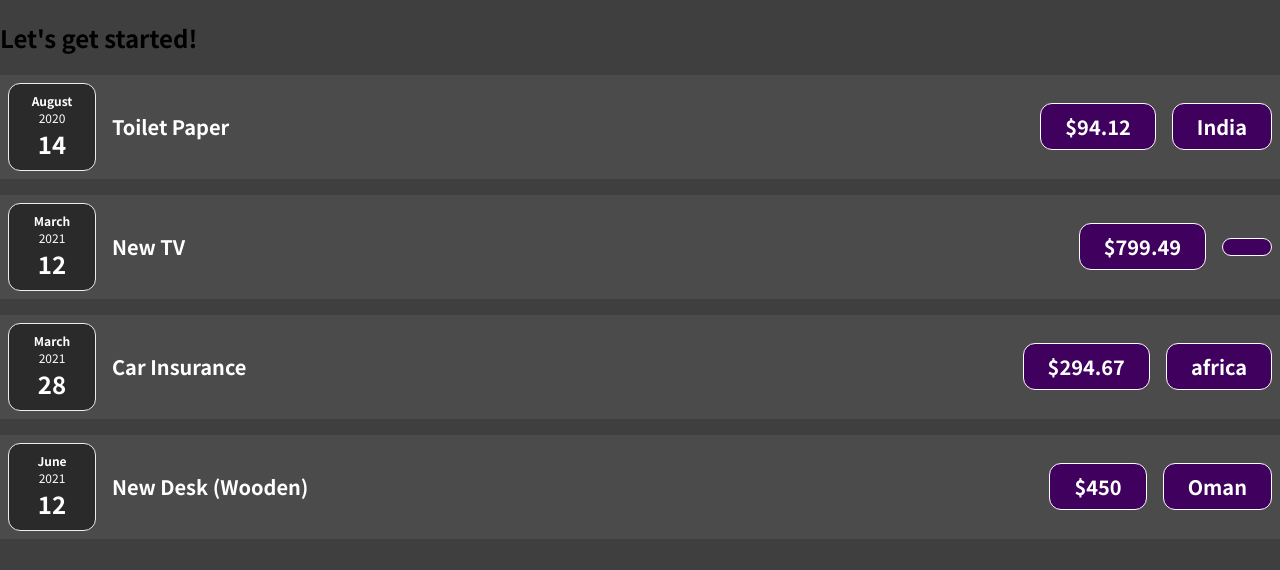
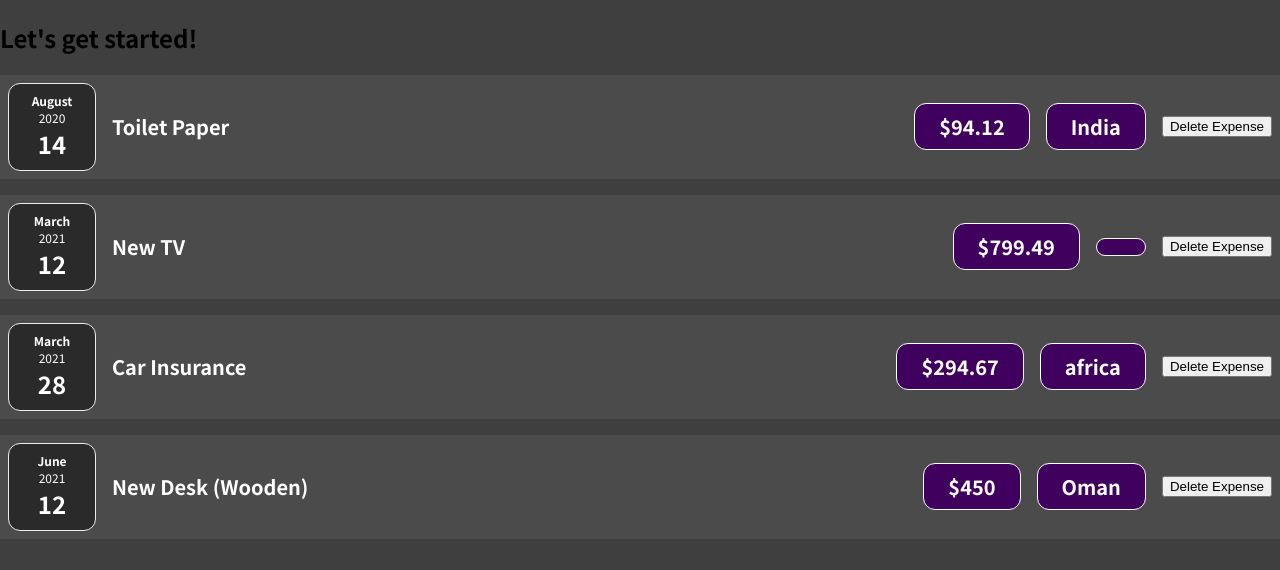
Before and after one commit to Aviproo/ExpenseItem, a React (Create React App) app: page / in a window 1280 px wide. Shown: the top 570 px of the page. Built offline with nearby package versions, Linux system fonts and the light colour scheme.

Commit message:
Adding EventListener Delete Expense

```diff
--- a/src/components/Expenses/ExpenseDetails.js
+++ b/src/components/Expenses/ExpenseDetails.js
@@ -1,10 +1,14 @@
 import React from "react";
 const Expensedetails = (props) => {
+  const deleteExpense = () => {
+    console.log("clicked");
+  };
   return (
     <div className="expense-item__description">
       <h2>{props.title}</h2>
       <div className="expense-item__price">${props.amount}</div>
       <div className="expense-item__price">{props.location}</div>
+      <button onClick={deleteExpense}>Delete Expense</button>
     </div>
   );
 };
--- a/src/components/Expenses/Expenses.js
+++ b/src/components/Expenses/Expenses.js
@@ -4,7 +4,7 @@ import ExpenseItem from "./ExpenseItem";
 import "./Expenses.css";
 const Expenses = (props) => {
   return props.items.map((item) => (
-    <Card classname="expenses">
+    <Card key={item.id} classname="expenses">
       <ExpenseItem
         title={item.title}
         amount={item.amount}
```
